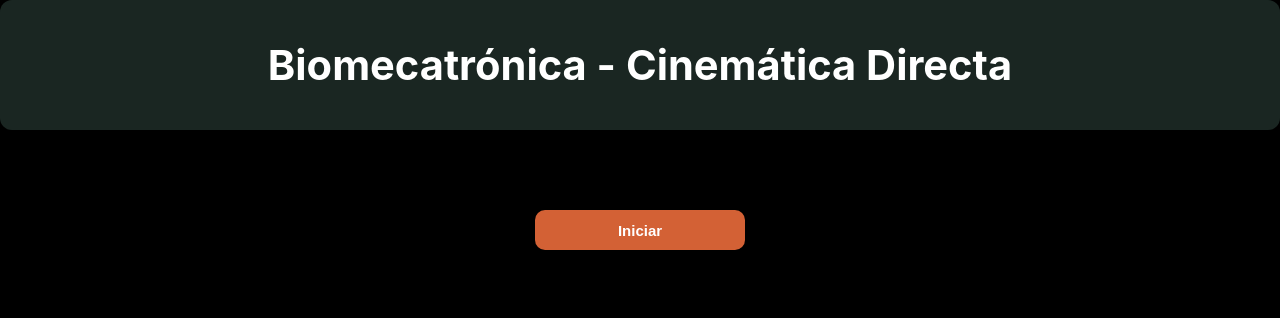
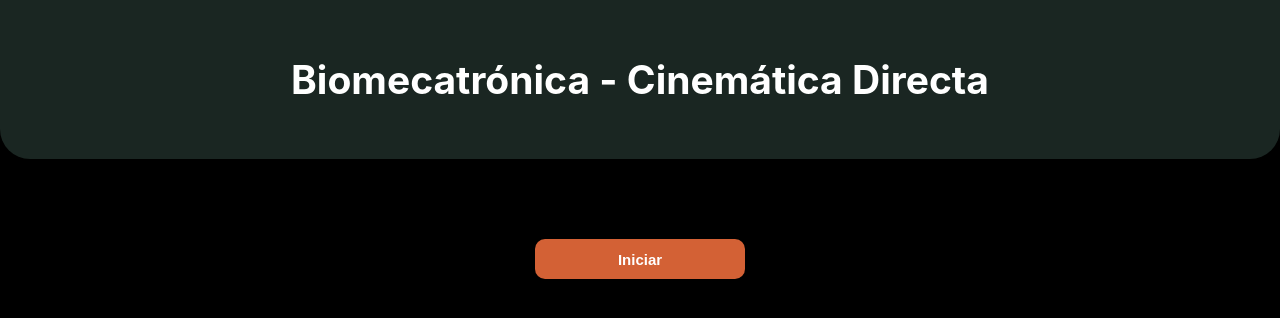
Before and after one commit to santiago1525/Matrices-cinematica-directa, a React (Create React App) app: page / in a window 1280 px wide. Shown: the top 318 px of the page. Built offline with nearby package versions, Linux system fonts and the light colour scheme.

Commit message:
Arreglo titulo

```diff
--- a/src/App.css
+++ b/src/App.css
@@ -30,10 +30,13 @@
 
   margin: 0;
   margin-bottom: 80px;
-  padding: 40px 0;
-  font-size: 1.6em;
+
+  border-radius: 0 0 30px 30px; /* opcional, da look más elegante */
+}
+.App-title h1 {
+  padding: 30px 20px;
+  font-size: 1.5em;
   color: #fff; /* texto blanco para contraste */
-  border-radius: 12px; /* opcional, da look más elegante */
 }
 
 
--- a/src/App.js
+++ b/src/App.js
@@ -42,7 +42,7 @@ function App() {
   return (
     <div className="App">
       <header className="App-header">
-        <h1 className="App-title">Biomecatrónica - Cinemática Directa</h1>
+        <div className="App-title"><h1>Biomecatrónica - Cinemática Directa</h1></div>
 
 
         {step === 0 && (
```
